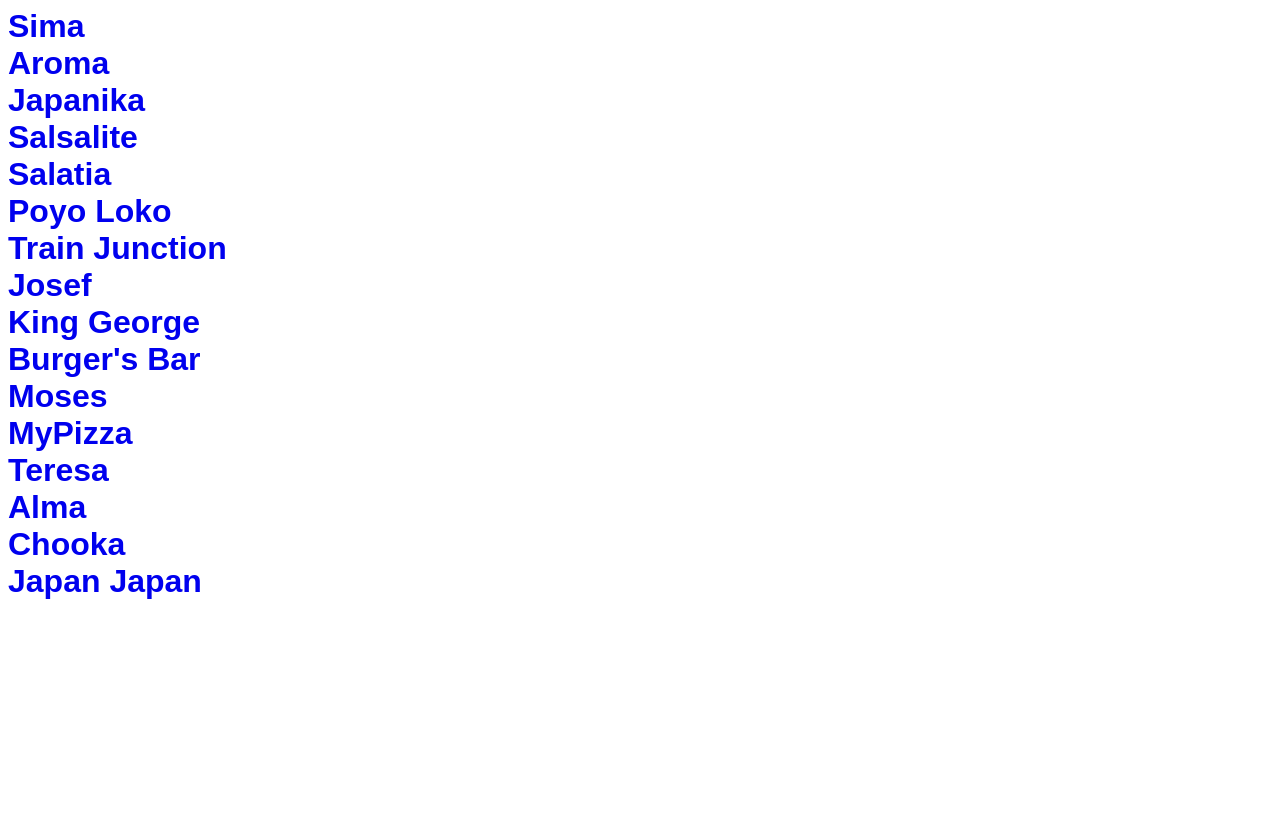
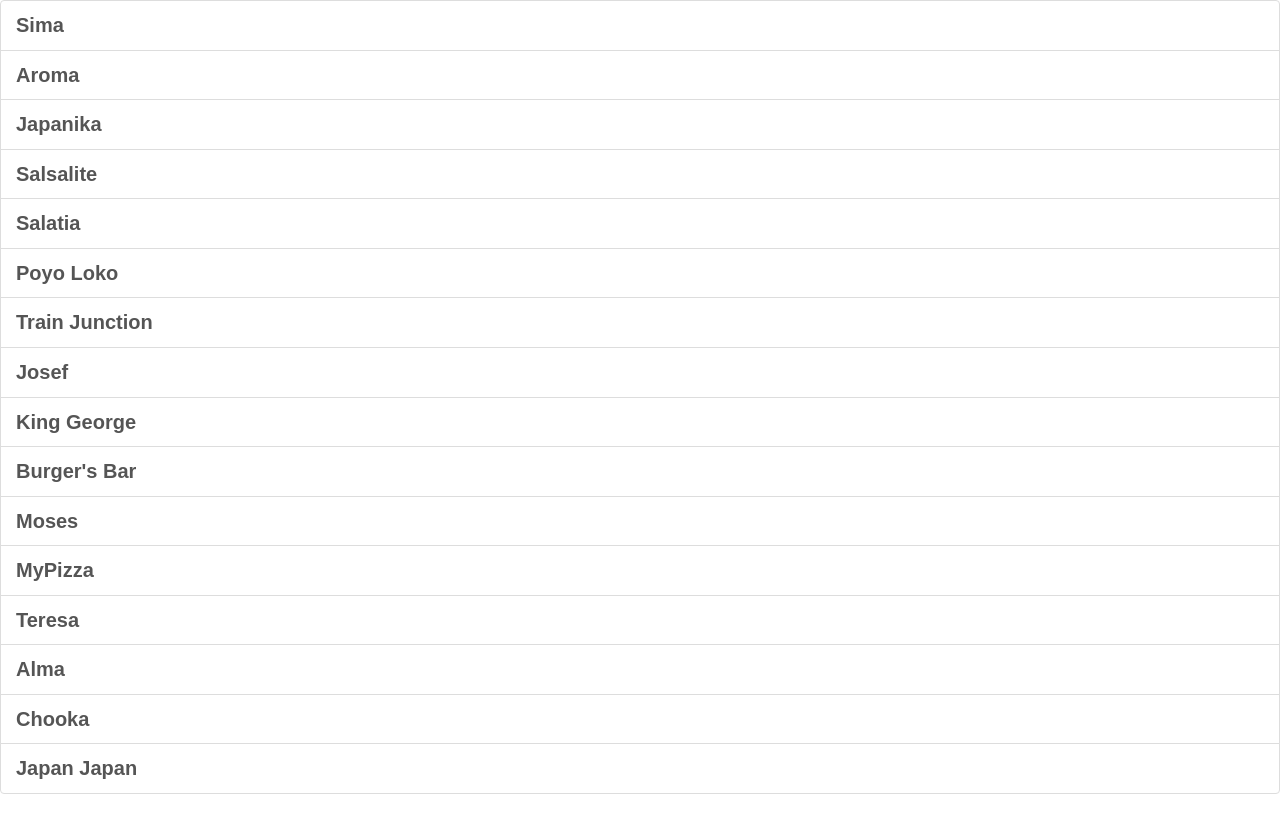
Before and after one commit to giosad/foodtricks, a plain HTML site: page docs/index.html in a window 1280 px wide. Drawn offline with nearby package versions, Linux system fonts and the light colour scheme.

Commit message:
Use bootstrap css to to make a neat list.

```diff
--- a/docs/index.html
+++ b/docs/index.html
@@ -3,11 +3,10 @@
 	<head>
 		<meta charset="utf-8">
 		<title>Foodtricks</title>
-    <style>
-      @viewport{
-        zoom: 1.0;
-        width: device-width;
-      }
+		<meta name="viewport" content="width=device-width, initial-scale=1">
+		<!-- Latest compiled and minified CSS -->
+		<link rel="stylesheet" href="https://maxcdn.bootstrapcdn.com/bootstrap/3.3.7/css/bootstrap.min.css" integrity="sha384-BVYiiSIFeK1dGmJRAkycuHAHRg32OmUcww7on3RYdg4Va+PmSTsz/K68vbdEjh4u" crossorigin="anonymous">
+	  <style>
       #foodlinks a{
         font-size: 2rem;
         text-decoration: none;
@@ -17,23 +16,37 @@
     </style>
 	</head>
 	<body>
-    <div id="foodlinks">
-      <a href="mailto:foodtricks@lightricks.com?subject=[Foodtricks] Sima">Sima</a><br/>
-      <a href="mailto:foodtricks@lightricks.com?subject=[Foodtricks] Aroma">Aroma</a><br/>
-      <a href="mailto:foodtricks@lightricks.com?subject=[Foodtricks] Japanika">Japanika</a><br/>
-      <a href="mailto:foodtricks@lightricks.com?subject=[Foodtricks] Salsalite">Salsalite</a><br/>
-      <a href="mailto:foodtricks@lightricks.com?subject=[Foodtricks] Salatia">Salatia</a><br/>
-      <a href="mailto:foodtricks@lightricks.com?subject=[Foodtricks] Poyo Loko">Poyo Loko</a><br/>
-      <a href="mailto:foodtricks@lightricks.com?subject=[Foodtricks] Train Junction">Train Junction</a><br/>
-      <a href="mailto:foodtricks@lightricks.com?subject=[Foodtricks] Josef">Josef</a><br/>
-      <a href="mailto:foodtricks@lightricks.com?subject=[Foodtricks] King George">King George</a><br/>
-      <a href="mailto:foodtricks@lightricks.com?subject=[Foodtricks] Burger's Bar">Burger's Bar</a><br/>
-      <a href="mailto:foodtricks@lightricks.com?subject=[Foodtricks] Moses">Moses</a><br/>
-      <a href="mailto:foodtricks@lightricks.com?subject=[Foodtricks] MyPizza">MyPizza</a><br/>
-      <a href="mailto:foodtricks@lightricks.com?subject=[Foodtricks] Teresa">Teresa</a><br/>
-      <a href="mailto:foodtricks@lightricks.com?subject=[Foodtricks] Alma">Alma</a><br/>
-      <a href="mailto:foodtricks@lightricks.com?subject=[Foodtricks] Chooka">Chooka</a><br/>
-      <a href="mailto:foodtricks@lightricks.com?subject=[Foodtricks] Japan Japan">Japan Japan</a><br/>
-    </div>
+		<div class="list-group" id="foodlinks"></div>
+		<script>
+		  var foodSuppliers = [
+				"Sima",
+				"Aroma",
+				"Japanika",
+				"Salsalite",
+				"Salatia",
+				"Poyo Loko",
+				"Train Junction",
+				"Josef",
+				"King George",
+				"Burger's Bar",
+				"Moses",
+				"MyPizza",
+				"Teresa",
+				"Alma",
+				"Chooka",
+				"Japan Japan"
+			];
+			let root = document.getElementById("foodlinks");
+			for (let v of foodSuppliers) {
+				let link = document.createElement("a");
+				let linkText = document.createTextNode(v);
+				let ref = "mailto:foodtricks@lightricks.com?subject=" +
+				    encodeURIComponent("[Foodtricks] " + v);
+				link.setAttribute("href", ref);
+				link.appendChild(linkText);
+				link.classList.add("list-group-item");
+				root.appendChild(link);
+			}
+		</script>
   </body>
 </html>
```
